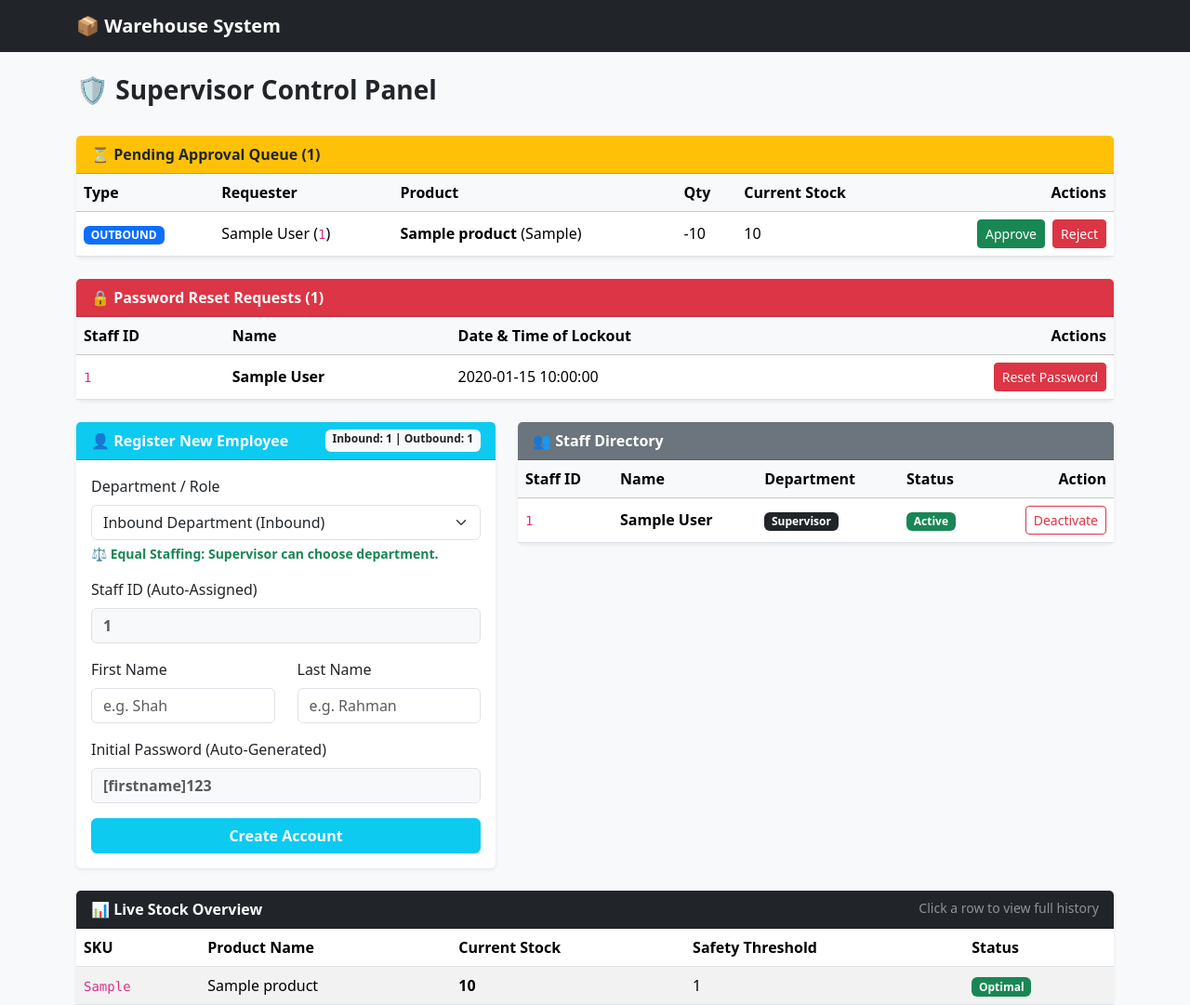
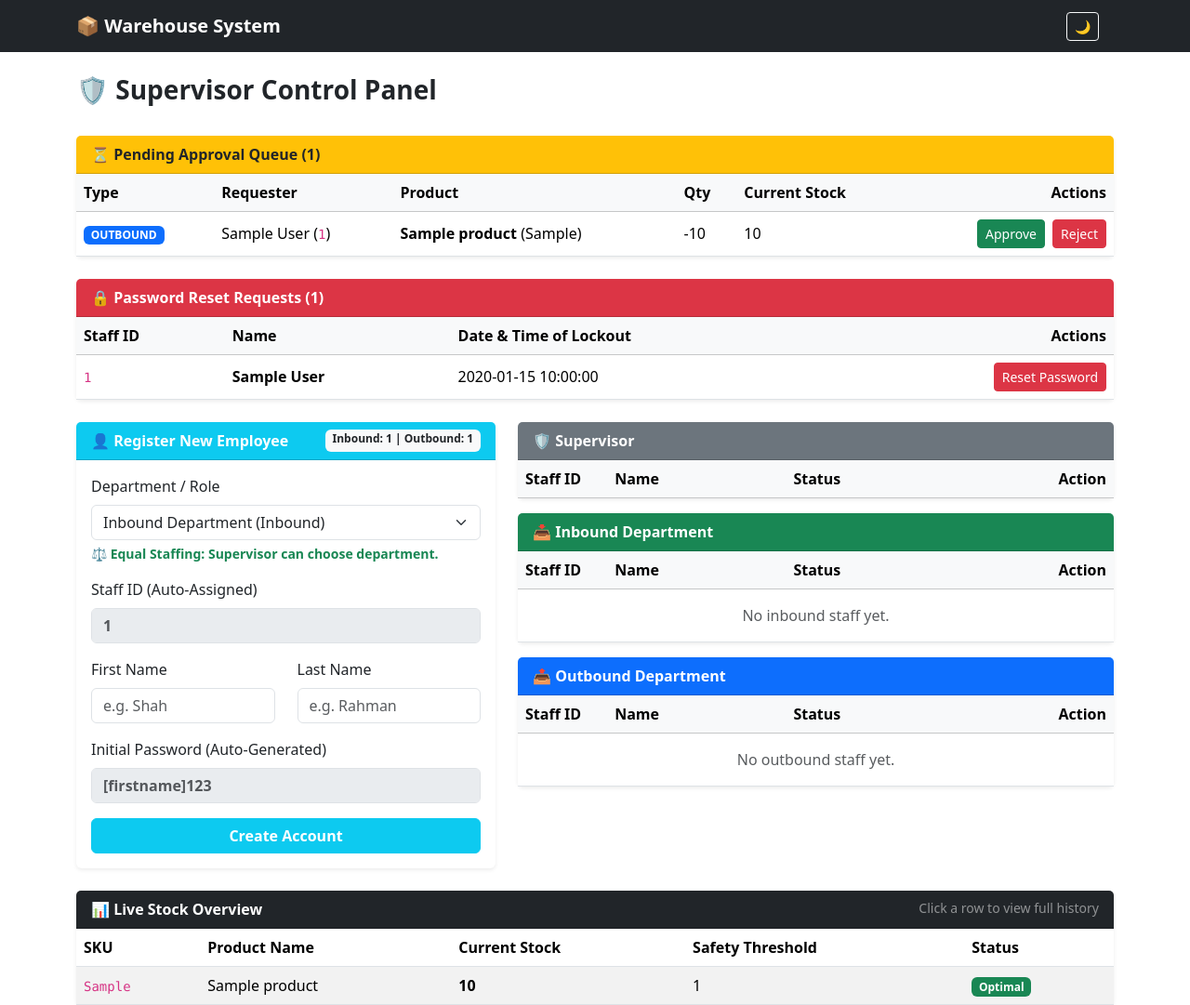
Before and after one commit to mdrznbm/inventory-app, a Flask app: template templates/supervisor.html in a window 1280 px wide. Shown: the whole page at 93% size. Run offline with Flask 3, Linux system fonts and the light colour scheme; tables that the repository leaves empty hold one stand-in row (values such as "Sample post"); the template is opened without the code that fills it: values that come from a table or form of the project are taken from there, most other values are stand-ins (such as "Sample title", 1, 10 or a date in 2020); lists and menus that the app fills with data are empty.

Commit message:
Add light/dark mode toggle and split Staff Directory into grouped tables
- Add light/dark mode toggle in navbar, theme saved to localStorage and applied before page render to avoid flash of wrong theme
- Add dark-mode-only CSS refinements: card backgrounds/borders, table header contrast, muted text, login credentials text visibility, Register New Employee header/button deepened to a darker blue -- all scoped so light mode is unaffected
- Fix hardcoded bg-light backgrounds (body tag, login credentials footer, readonly Staff ID/Password fields) that weren't adapting to dark mode
- Split the Supervisor dashboard's single Staff Directory table into three grouped cards (Supervisor, Inbound Department, Outbound Department) with matching colored headers
- Fix column alignment across the three staff tables using colgroup + table-layout: fixed, since each table was auto-sizing independently based on its own content
- Add fix_supervisor_name.py one-off script to capitalize the seeded 'john' supervisor account name to 'John', matching the auto-capitalization used for newly registered employees

```diff
--- a/static/css/style.css
+++ b/static/css/style.css
@@ -0,0 +1,60 @@
+/* Dark mode refinements — Bootstrap's default dark theme is quite flat
+   for cards with shadow-sm/border-0 and forced-light table headers.
+   These overrides only apply when data-bs-theme="dark" is active. */
+
+[data-bs-theme="dark"] .card {
+    background-color: var(--bs-tertiary-bg);
+    border: 1px solid var(--bs-border-color-translucent);
+}
+
+[data-bs-theme="dark"] .card.shadow-sm {
+    box-shadow: 0 0.125rem 0.5rem rgba(0, 0, 0, 0.4) !important;
+}
+
+/* Neutralize forced-light table headers (table-light) so they don't
+   stand out as bright bands against dark cards */
+[data-bs-theme="dark"] .table-light {
+    --bs-table-bg: var(--bs-tertiary-bg);
+    --bs-table-color: var(--bs-body-color);
+    --bs-table-border-color: var(--bs-border-color);
+}
+
+/* Slightly brighten muted text for better readability on dark backgrounds */
+[data-bs-theme="dark"] .text-muted {
+    color: var(--bs-secondary-color) !important;
+    opacity: 0.85;
+}
+
+/* Login page: force test-credentials text to plain white in dark mode
+   only (light mode keeps its original muted grey / colored code styling) */
+[data-bs-theme="dark"] #testCredentialsFooter,
+[data-bs-theme="dark"] #testCredentialsFooter small,
+[data-bs-theme="dark"] #testCredentialsFooter code {
+    color: #ffffff !important;
+}
+
+/* Supervisor dashboard: deepen the "Register New Employee" header blue
+   in dark mode only (light mode keeps the original bg-info cyan) */
+[data-bs-theme="dark"] .register-employee-header {
+    background-color: #0b7285 !important;
+}
+
+/* Supervisor dashboard: deepen the "Create Account" button blue to match
+   the header, in dark mode only (light mode keeps the original btn-info cyan) */
+[data-bs-theme="dark"] .register-employee-btn {
+    background-color: #0b7285 !important;
+    border-color: #0b7285 !important;
+}
+
+[data-bs-theme="dark"] .register-employee-btn:hover {
+    background-color: #095c6c !important;
+    border-color: #095c6c !important;
+}
+
+/* Force identical column widths across the Supervisor/Inbound/Outbound
+   staff tables (each is a separate <table>, so without this they
+   auto-size independently based on their own content and don't
+   line up vertically with each other) */
+.staff-table {
+    table-layout: fixed;
+}
--- a/templates/base.html
+++ b/templates/base.html
@@ -4,20 +4,32 @@
     <meta charset="UTF-8">
     <meta name="viewport" content="width=device-width, initial-scale=1.0">
     <title>{% block title %}Inventory Portal{% endblock %}</title>
+
+    <!-- Apply saved theme before anything renders, to avoid a flash of the wrong theme -->
+    <script>
+        (function () {
+            const savedTheme = localStorage.getItem('theme') || 'light';
+            document.documentElement.setAttribute('data-bs-theme', savedTheme);
+        })();
+    </script>
+
     <link href="https://cdn.jsdelivr.net/npm/bootstrap@5.3.2/dist/css/bootstrap.min.css" rel="stylesheet">
     <link rel="stylesheet" href="{{ url_for('static', filename='css/style.css') }}">
 </head>
-<body class="bg-light">
+<body class="bg-body">
     <nav class="navbar navbar-expand-lg navbar-dark bg-dark mb-4">
         <div class="container">
             <a class="navbar-brand fw-bold" href="#">📦 Warehouse System</a>
-            {% if current_user.is_authenticated %}
             <div class="d-flex align-items-center text-white">
+                <button type="button" id="themeToggleBtn" class="btn btn-outline-light btn-sm me-3" onclick="toggleTheme()" title="Toggle light/dark mode">
+                    <span id="themeToggleIcon">🌙</span>
+                </button>
+                {% if current_user.is_authenticated %}
                 <span class="me-3 badge bg-secondary text-capitalize">{{ current_user.role.replace('_', ' ') }}</span>
                 <span class="me-3">User: <strong>{{ current_user.name }}</strong></span>
                 <a href="{{ url_for('logout') }}" class="btn btn-outline-danger btn-sm">Logout</a>
+                {% endif %}
             </div>
-            {% endif %}
         </div>
     </nav>
     <div class="container">
@@ -47,5 +59,21 @@
         {% block content %}{% endblock %}
     </div>
     <script src="https://cdn.jsdelivr.net/npm/bootstrap@5.3.2/dist/js/bootstrap.bundle.min.js"></script>
+    <script>
+        function updateToggleIcon() {
+            const theme = document.documentElement.getAttribute('data-bs-theme');
+            document.getElementById('themeToggleIcon').textContent = (theme === 'dark') ? '☀️' : '🌙';
+        }
+
+        function toggleTheme() {
+            const current = document.documentElement.getAttribute('data-bs-theme');
+            const next = (current === 'dark') ? 'light' : 'dark';
+            document.documentElement.setAttribute('data-bs-theme', next);
+            localStorage.setItem('theme', next);
+            updateToggleIcon();
+        }
+
+        document.addEventListener('DOMContentLoaded', updateToggleIcon);
+    </script>
 </body>
 </html>
--- a/templates/supervisor.html
+++ b/templates/supervisor.html
@@ -123,7 +123,7 @@
 <div class="row mb-4">
     <div class="col-md-5 mb-3 mb-md-0">
         <div class="card shadow-sm border-0">
-            <div class="card-header bg-info text-white fw-bold d-flex justify-content-between align-middle">
+            <div class="card-header bg-info text-white fw-bold d-flex justify-content-between align-middle register-employee-header">
                 <span>👤 Register New Employee</span>
                 <span class="badge bg-light text-dark">
                     Inbound: {{ inbound_count }} | Outbound: {{ outbound_count }}
@@ -155,7 +155,7 @@
 
                     <div class="mb-3">
                         <label for="staff_id_display" class="form-label">Staff ID (Auto-Assigned)</label>
-                        <input type="text" class="form-control bg-light text-muted fw-bold" id="staff_id_display" value="" readonly>
+                        <input type="text" class="form-control bg-body-secondary text-muted fw-bold" id="staff_id_display" value="" readonly>
                     </div>
 
                     <div class="row mb-3">
@@ -171,45 +171,81 @@
 
                     <div class="mb-3">
                         <label for="password_display" class="form-label">Initial Password (Auto-Generated)</label>
-                        <input type="text" class="form-control bg-light text-muted fw-bold" id="password_display" value="[firstname]123" readonly>
+                        <input type="text" class="form-control bg-body-secondary text-muted fw-bold" id="password_display" value="[firstname]123" readonly>
                     </div>
 
-                    <button type="submit" class="btn btn-info text-white w-100 fw-bold">Create Account</button>
+                    <button type="submit" class="btn btn-info text-white w-100 fw-bold register-employee-btn">Create Account</button>
                 </form>
             </div>
         </div>
     </div>
 
     <div class="col-md-7">
-        <div class="card shadow-sm border-0">
+        <div class="card shadow-sm border-0 mb-3">
             <div class="card-header bg-secondary text-white fw-bold">
-                👥 Staff Directory
+                🛡️ Supervisor
             </div>
             <div class="card-body p-0">
-                <table class="table table-hover align-middle mb-0">
+                <table class="table table-hover align-middle mb-0 staff-table">
+                    <colgroup>
+                        <col style="width: 15%;">
+                        <col style="width: 30%;">
+                        <col style="width: 20%;">
+                        <col style="width: 35%;">
+                    </colgroup>
                     <thead class="table-light">
                         <tr>
                             <th>Staff ID</th>
                             <th>Name</th>
-                            <th>Department</th>
                             <th>Status</th>
                             <th class="text-end">Action</th>
                         </tr>
                     </thead>
                     <tbody>
-                        {% for emp in employees %}
+                        {% for emp in employees if emp.role == 'supervisor' %}
                         <tr>
                             <td><code>{{ emp.staff_id }}</code></td>
                             <td><strong>{{ emp.name }}</strong></td>
                             <td>
-                                {% if emp.role == 'inbound_emp' %}
-                                    <span class="badge bg-success">Inbound</span>
-                                {% elif emp.role == 'outbound_emp' %}
-                                    <span class="badge bg-primary">Outbound</span>
+                                {% if emp.is_account_active %}
+                                    <span class="badge bg-success">Active</span>
                                 {% else %}
-                                    <span class="badge bg-dark">Supervisor</span>
+                                    <span class="badge bg-secondary">Deactivated</span>
                                 {% endif %}
                             </td>
+                            <td class="text-end"></td>
+                        </tr>
+                        {% endfor %}
+                    </tbody>
+                </table>
+            </div>
+        </div>
+
+        <div class="card shadow-sm border-0 mb-3">
+            <div class="card-header bg-success text-white fw-bold">
+                📥 Inbound Department
+            </div>
+            <div class="card-body p-0">
+                <table class="table table-hover align-middle mb-0 staff-table">
+                    <colgroup>
+                        <col style="width: 15%;">
+                        <col style="width: 30%;">
+                        <col style="width: 20%;">
+                        <col style="width: 35%;">
+                    </colgroup>
+                    <thead class="table-light">
+                        <tr>
+                            <th>Staff ID</th>
+                            <th>Name</th>
+                            <th>Status</th>
+                            <th class="text-end">Action</th>
+                        </tr>
+                    </thead>
+                    <tbody>
+                        {% for emp in employees if emp.role == 'inbound_emp' %}
+                        <tr>
+                            <td><code>{{ emp.staff_id }}</code></td>
+                            <td><strong>{{ emp.name }}</strong></td>
                             <td>
                                 {% if emp.is_account_active %}
                                     <span class="badge bg-success">Active</span>
@@ -218,7 +254,6 @@
                                 {% endif %}
                             </td>
                             <td class="text-end">
-                                {% if emp.role != 'supervisor' %}
                                 {% if emp.is_account_active %}
                                 <a href="{{ url_for('toggle_employee_status', user_id=emp.id) }}" class="btn btn-sm btn-outline-danger" onclick="return confirm('Deactivate account for {{ emp.name }} ({{ emp.staff_id }})? This will unassign {{ emp.staff_id }} so it can be recycled for new hires.');">
                                     Deactivate
@@ -228,8 +263,65 @@
                                     Reactivate
                                 </a>
                                 {% endif %}
+                            </td>
+                        </tr>
+                        {% else %}
+                        <tr>
+                            <td colspan="4" class="text-center text-muted py-3">No inbound staff yet.</td>
+                        </tr>
+                        {% endfor %}
+                    </tbody>
+                </table>
+            </div>
+        </div>
+
+        <div class="card shadow-sm border-0">
+            <div class="card-header bg-primary text-white fw-bold">
+                📤 Outbound Department
+            </div>
+            <div class="card-body p-0">
+                <table class="table table-hover align-middle mb-0 staff-table">
+                    <colgroup>
+                        <col style="width: 15%;">
+                        <col style="width: 30%;">
+                        <col style="width: 20%;">
+                        <col style="width: 35%;">
+                    </colgroup>
+                    <thead class="table-light">
+                        <tr>
+                            <th>Staff ID</th>
+                            <th>Name</th>
+                            <th>Status</th>
+                            <th class="text-end">Action</th>
+                        </tr>
+                    </thead>
+                    <tbody>
+                        {% for emp in employees if emp.role == 'outbound_emp' %}
+                        <tr>
+                            <td><code>{{ emp.staff_id }}</code></td>
+                            <td><strong>{{ emp.name }}</strong></td>
+                            <td>
+                                {% if emp.is_account_active %}
+                                    <span class="badge bg-success">Active</span>
+                                {% else %}
+                                    <span class="badge bg-secondary">Deactivated</span>
                                 {% endif %}
                             </td>
+                            <td class="text-end">
+                                {% if emp.is_account_active %}
+                                <a href="{{ url_for('toggle_employee_status', user_id=emp.id) }}" class="btn btn-sm btn-outline-danger" onclick="return confirm('Deactivate account for {{ emp.name }} ({{ emp.staff_id }})? This will unassign {{ emp.staff_id }} so it can be recycled for new hires.');">
+                                    Deactivate
+                                </a>
+                                {% else %}
+                                <a href="{{ url_for('toggle_employee_status', user_id=emp.id) }}" class="btn btn-sm btn-outline-success">
+                                    Reactivate
+                                </a>
+                                {% endif %}
+                            </td>
+                        </tr>
+                        {% else %}
+                        <tr>
+                            <td colspan="4" class="text-center text-muted py-3">No outbound staff yet.</td>
                         </tr>
                         {% endfor %}
                     </tbody>
```
Also changed, not shown: fix_supervisor_name.py (added, +33 -0 lines), templates/login.html (+1 -9 lines). Lines whose indentation alone changed are shown as unchanged.
